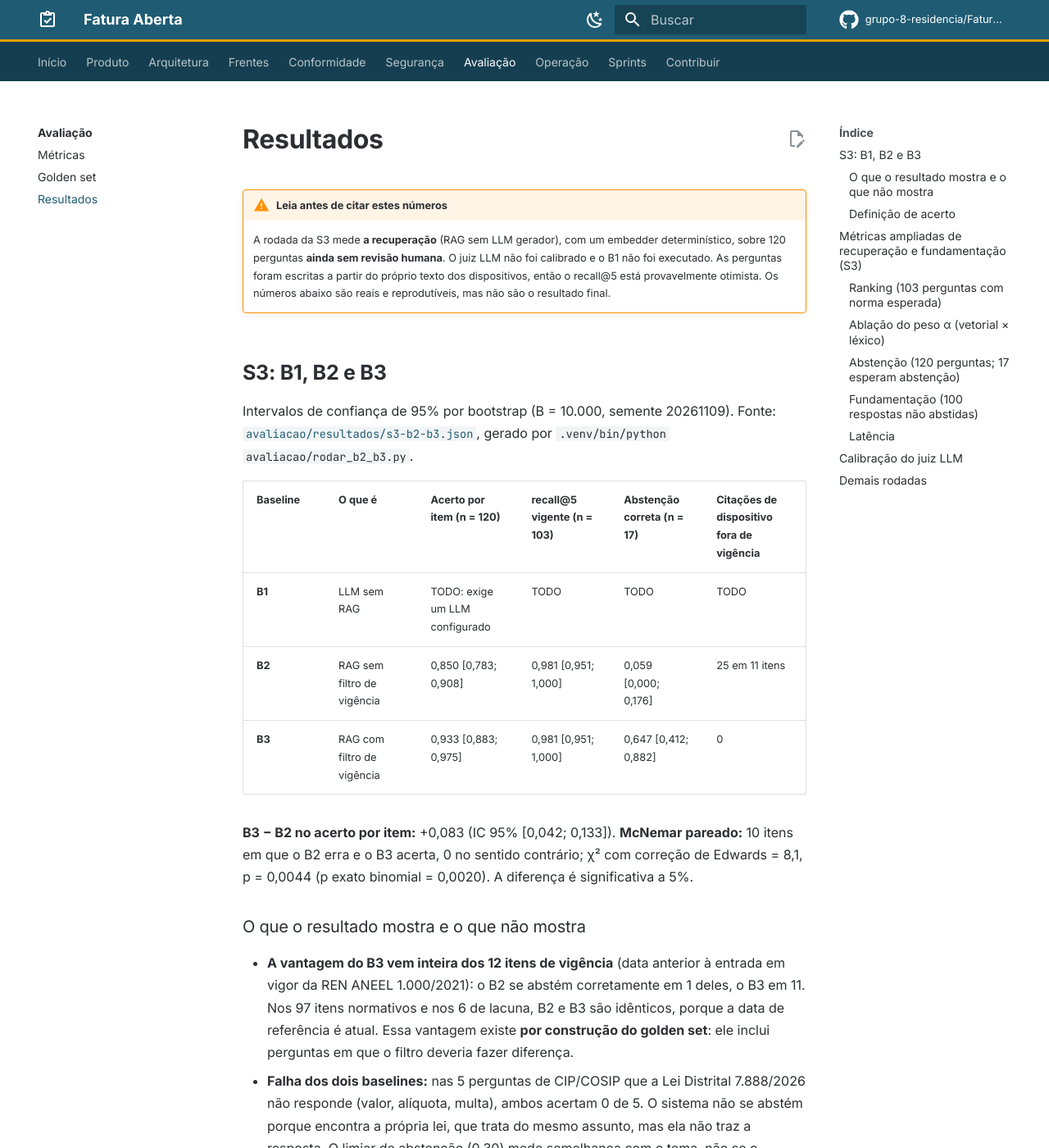
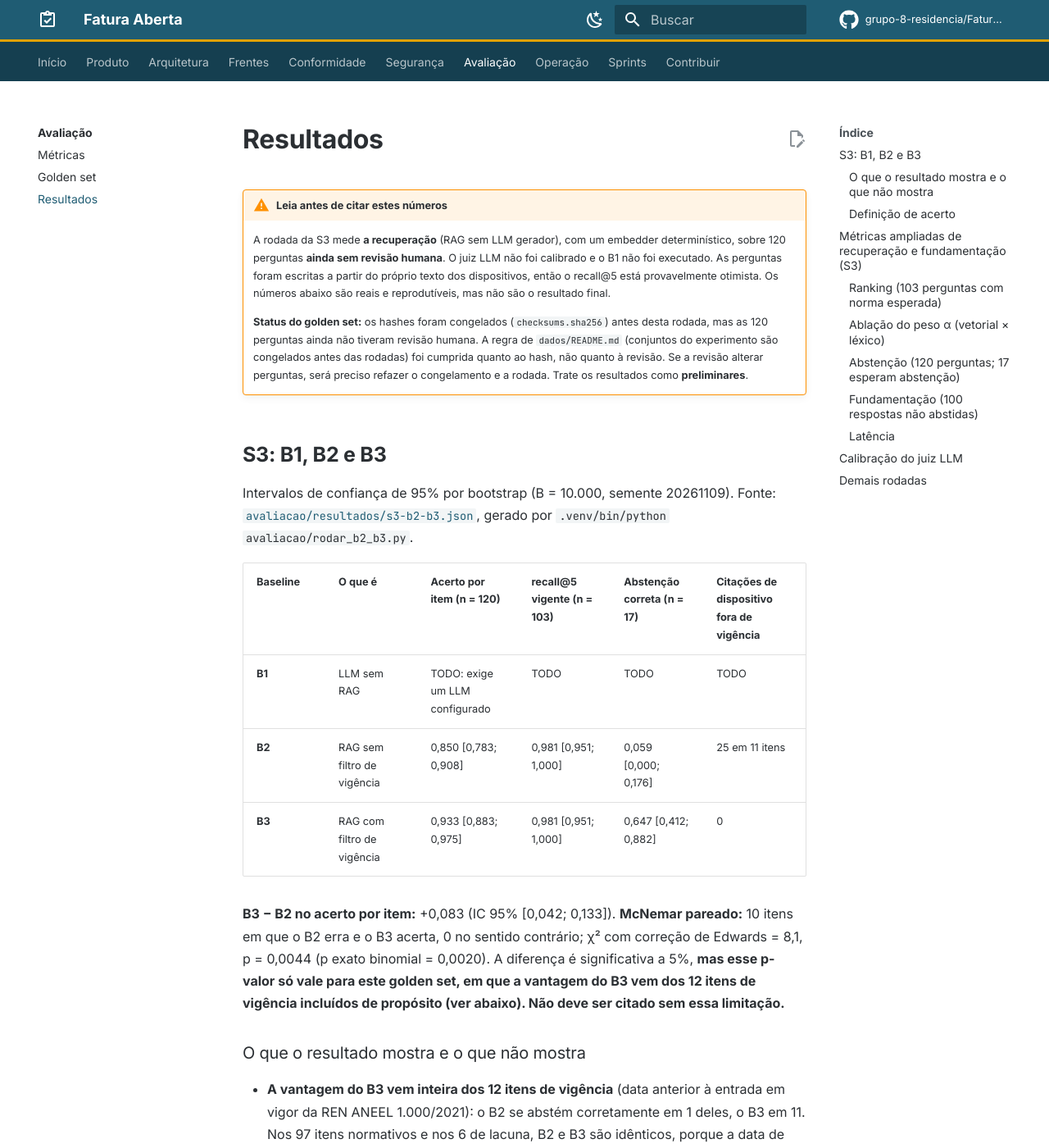
Before and after one commit to grupo-8-residencia/Fatura-Aberta, an MkDocs documentation site: the page built from docs/avaliacao/resultados.md, in a window 1280 px wide and 1400 px high. Shown: the whole window at 82% size. Built offline with MkDocs 1.6.1 and Material for MkDocs 9.7.7, drawn with Linux system fonts in a browser that asks for light colours; plug-ins that fetch from the network failed and are left out; comment, search, counter and statistics services are not loaded.

Commit message:
docs(avaliacao): destaca o status preliminar do golden set e a limitação do p-valor
- resultados.md e s3.md: o p de McNemar só vale para este golden set; sem revisão humana
- teste do workflow passa a conferir que cada variável de ambiente é reduzida por jq,
  em vez de contar ocorrências no texto do YAML

Co-Authored-By: Claude Sonnet 5.5 <noreply@anthropic.com>

```diff
--- a/docs/avaliacao/resultados.md
+++ b/docs/avaliacao/resultados.md
@@ -5,6 +5,8 @@
     120 perguntas **ainda sem revisão humana**. O juiz LLM não foi calibrado e o B1 não foi executado.
     As perguntas foram escritas a partir do próprio texto dos dispositivos, então o recall@5 está
     provavelmente otimista. Os números abaixo são reais e reprodutíveis, mas não são o resultado final.
+
+    **Status do golden set:** os hashes foram congelados (`checksums.sha256`) antes desta rodada, mas as 120 perguntas ainda não tiveram revisão humana. A regra de `dados/README.md` (conjuntos do experimento são congelados antes das rodadas) foi cumprida quanto ao hash, não quanto à revisão. Se a revisão alterar perguntas, será preciso refazer o congelamento e a rodada. Trate os resultados como **preliminares**.
 
 ## S3: B1, B2 e B3
 
@@ -20,7 +22,7 @@ gerado por `.venv/bin/python avaliacao/rodar_b2_b3.py`.
 
 **B3 − B2 no acerto por item:** +0,083 (IC 95% [0,042; 0,133]). **McNemar pareado:** 10 itens em que o
 B2 erra e o B3 acerta, 0 no sentido contrário; χ² com correção de Edwards = 8,1, p = 0,0044
-(p exato binomial = 0,0020). A diferença é significativa a 5%.
+(p exato binomial = 0,0020). A diferença é significativa a 5%, **mas esse p-valor só vale para este golden set, em que a vantagem do B3 vem dos 12 itens de vigência incluídos de propósito (ver abaixo). Não deve ser citado sem essa limitação.**
 
 ### O que o resultado mostra e o que não mostra
 
```
Also changed, not shown: docs/sprints/s3.md (+1 -1 lines), 1 other file.
